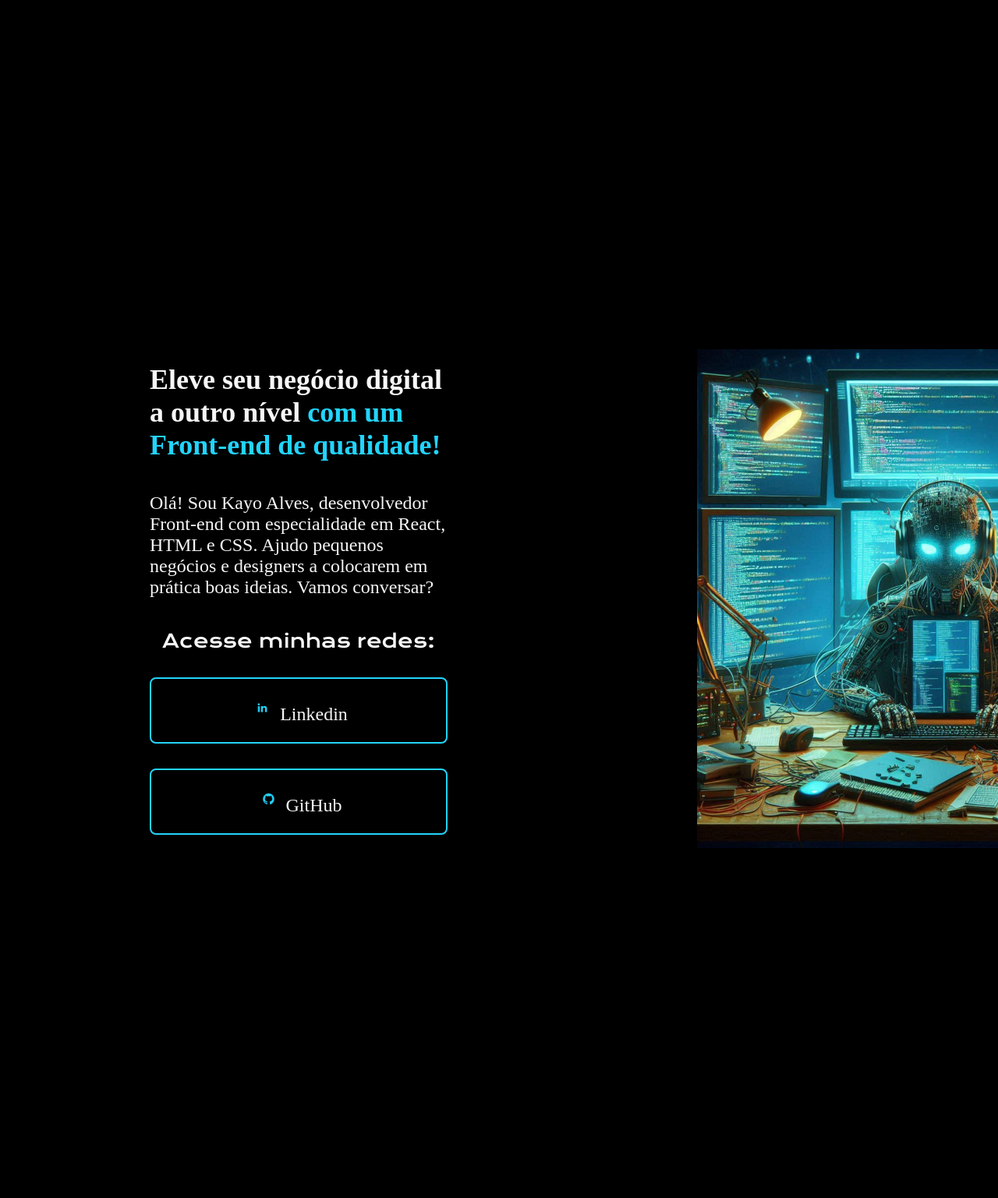
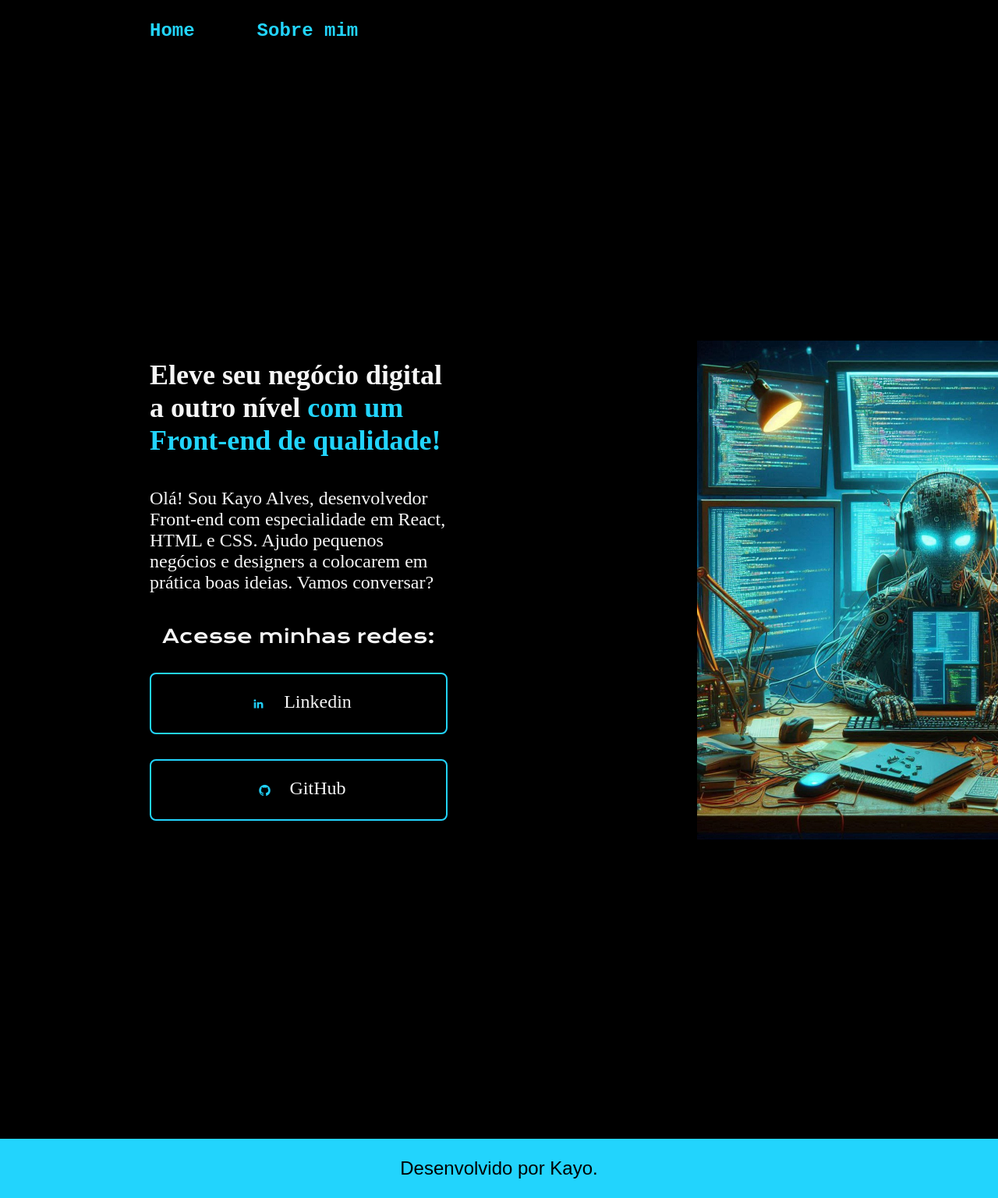
Before and after one commit to kayoJVD/HTMLCSS, a plain HTML site: page index.html in a window 1280 px wide. Shown: the top 1537 px of the page at 78% size. Before the commit the page ends 1408 px from the top, so only its background shows below. Drawn offline with nearby package versions, Linux system fonts and the light colour scheme; a web font is replaced by a local one.

Commit message:
Alteração do site

```diff
--- a/index.html
+++ b/index.html
@@ -5,7 +5,12 @@
         <link rel="stylesheet" href="style.css">
     </head>
     <body>
-        <header></header>
+        <header class="cabecalho">
+            <nav class="cabecalho__menu">
+                <a class="cabecalho__menu__link">Home</a>
+                <a class="cabecalho__menu__link">Sobre mim</a>
+            </nav>
+        </header>
         <main class="apresentacao">
             <section class="apresentacao__conteudo">
                 <H1 class="apresentacao__conteudo__titulo">Eleve seu negócio digital a outro nível <STRong class="titulo-destaque">com um Front-end de qualidade!</STRong></H1>
@@ -25,6 +30,8 @@
             </section>
                 <img src="./assets/img.jpg" alt="Foto boneco programando">
         </main>
-        <footer></footer>
+        <footer class="rodape">
+            <p>Desenvolvido por Kayo.</p>
+        </footer>
     </body>
 </html>
--- a/style.css
+++ b/style.css
@@ -10,7 +10,7 @@
  }
 
 body {
-    height: 100vh;
+    /* height: 100vh; */
     box-sizing: border-box;
     background-color: black;
     color: #F6F6F6;
@@ -19,8 +19,25 @@ body {
     color: #22D4FD;
 }
 
+.cabecalho {
+    padding: 2% 0 0 15%;
+}
+
+.cabecalho__menu {
+    display: flex;
+    gap: 80px;
+
+}
+
+.cabecalho__menu__link {
+    font-family: 'Courier New', Courier, monospace;
+    font-size: 24px;
+    font-weight: 600;
+    color: #22D4FD;
+}
+
 .apresentacao{
-    margin: 10% 15%;
+    padding: 5% 15%;
     display: flex;
     align-items: center;
     justify-content: space-between;
@@ -59,6 +76,9 @@ body {
 
 .apresentacao__links__link {
     /* background-color: #22D4FD; */
+    display: flex;
+    justify-content: center;
+    gap: 16px;
     border: 2px solid #22D4FD;
     width: 378px;
     text-align: center;
@@ -73,3 +93,18 @@ body {
 img{
     transform: scale(0.5);
 }
+
+
+.apresentacao__links__link :hover {
+    background-color: #272727;
+}
+
+.rodape {
+    padding: 24px;
+    color: #000;
+    background-color: #22D4FD;
+    text-align: center;
+    font-family: 'Montserrat', sans-serif;
+    font-size: 24px;
+    font-weight: 400;
+}
```
